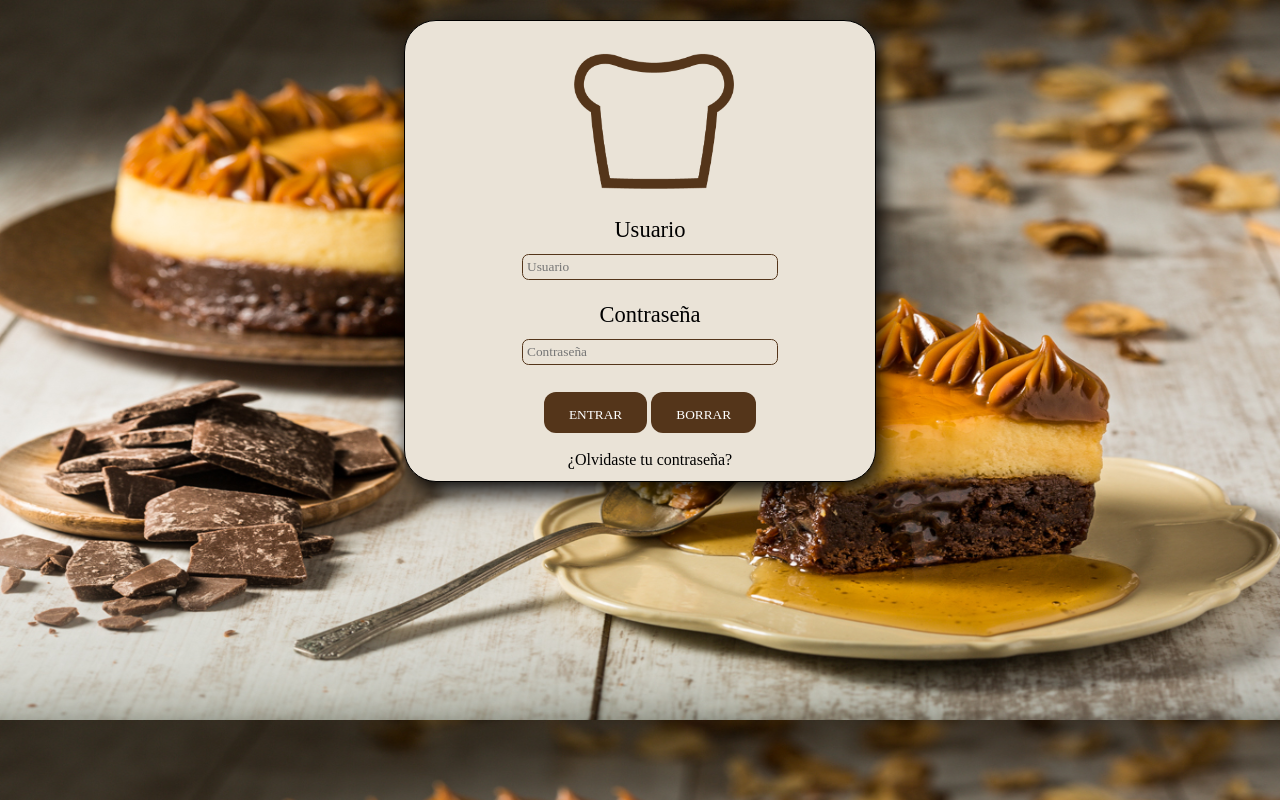
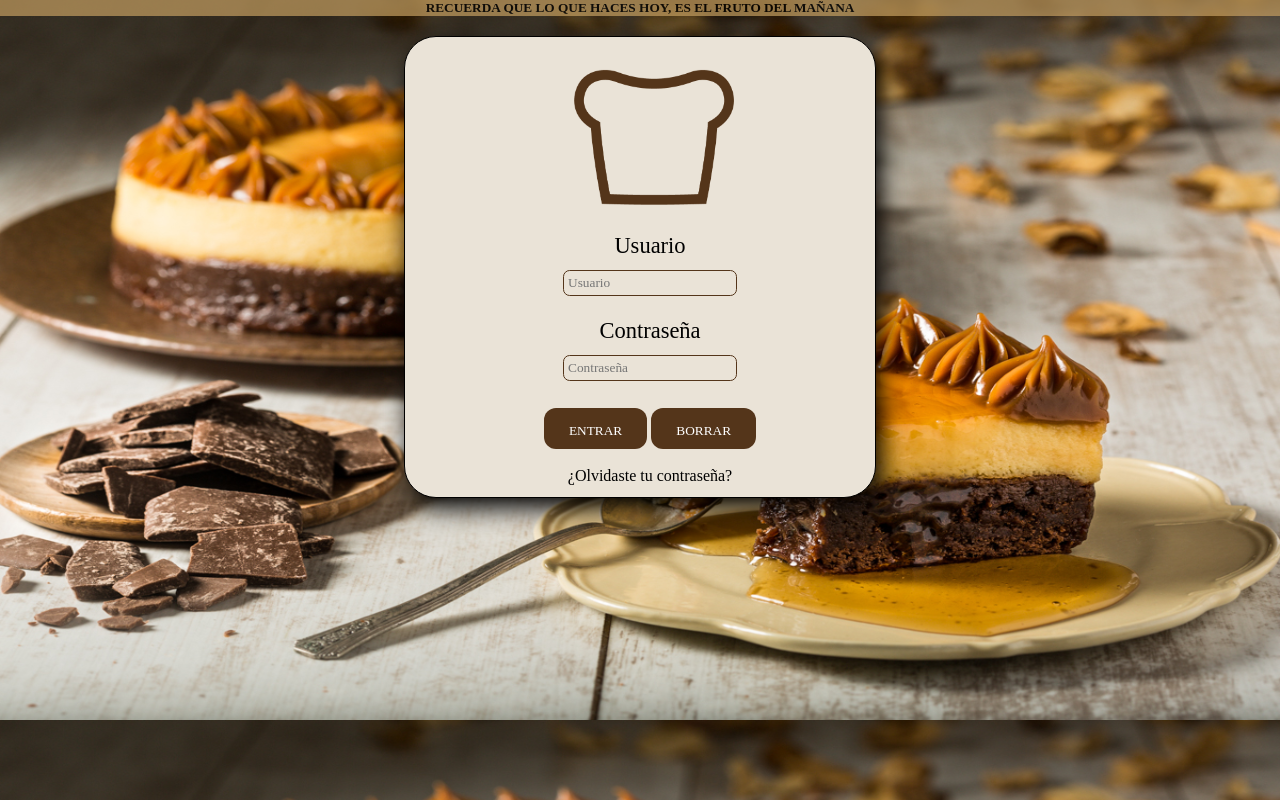
Before and after one commit to EdwinCr23/VSCODE, a plain HTML site: page Migueria/Intranet/Login.html in a window 1280 px wide. Drawn offline with Linux system fonts and the light colour scheme; a web font is replaced by a local one.

Commit message:
Banner-frase

```diff
--- a/Migueria/Intranet/Login.html
+++ b/Migueria/Intranet/Login.html
@@ -39,6 +39,9 @@
      <meta name="twitter:data1" content="1 minuto" />
 </head>
 <body class="login">
+    <div class="frase">
+        <h5>RECUERDA QUE LO QUE HACES HOY, ES EL FRUTO DEL MAÑANA</h5>
+    </div>
     <div class="form-login">
         <div class="logo-form">
             <img src="./Images/GORRO.png" alt="Migueria" class="Mig-logo">
--- a/Migueria/Intranet/styles.css
+++ b/Migueria/Intranet/styles.css
@@ -14,6 +14,7 @@ body{
   background-color: var(--light);
 }
 
+
 .logout{
   border: #000;
   position: relative;
@@ -28,6 +29,12 @@ body{
   background-size: 1280px 720px;
 }
 
+.frase{
+  background: #c59f61;
+  opacity:70%;
+  width: 100%;
+  text-align: center;
+}
 
 .form-login{
   background: #eae3d7;
@@ -78,7 +85,7 @@ body{
   margin-top: 1px;
   margin-bottom: 12px;
   border: 1px solid #54351a;
-  width: 60%;
+  width: 40%;
   padding: 4px;
   font-family: 'Archer-Book-Pro';
   border-radius: 0.5em;
```
